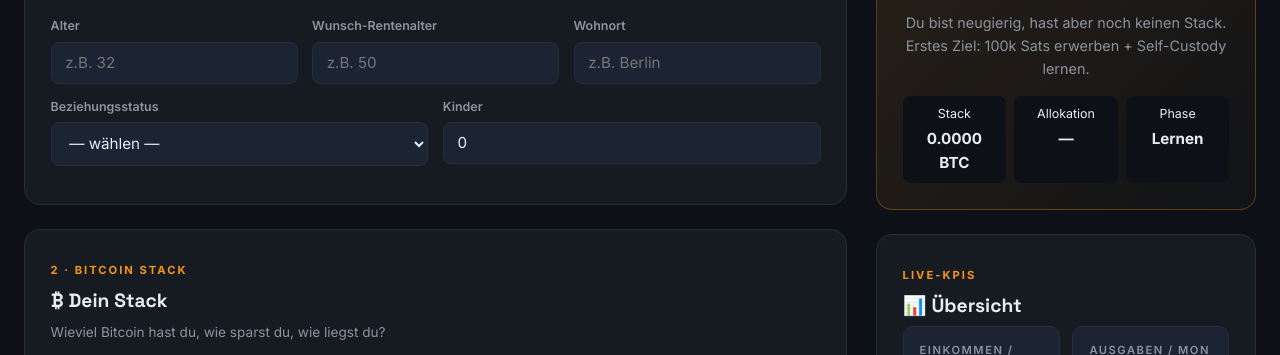
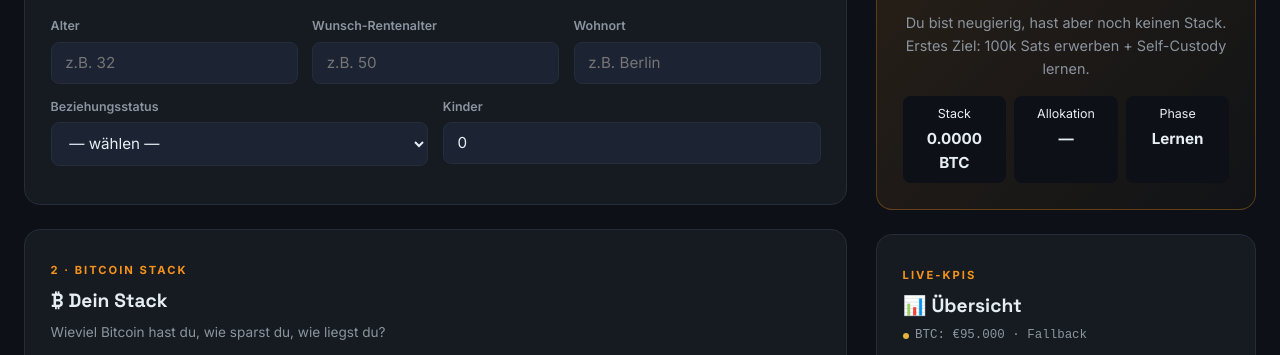
Before and after one commit to Daflaxl-BTC/SatoshiRetirement, a website: page finanzplan.html in a window 1280 px wide. Shown: the part 572-927 px from the top of the page. Drawn offline with Linux system fonts and the light colour scheme; no server answers.

Commit message:
Live BTC price fetch in /finanzplan with CoinGecko + Coinbase + blockchain.info fallbacks
Replaces the hardcoded €95k fallback in aggregate() — the page now fetches
the current BTC/EUR price on load (same 3-API ladder used by index.html)
and writes it into plan.assumptions.btcPriceEur. Net Worth, the BTC value
in the KPI sub-line, and the archetype allocation all flow from that, so
the cockpit reflects today's market price instead of a stale constant.

- New live-price tag above the KPI grid: green dot + "BTC: €X · live ·
  CoinGecko" on success, yellow dot + "zuletzt bekannt"/"Fallback" otherwise.
- Last successful price persists in localStorage (assumptions.btcPriceEur
  + new btcPriceUpdatedAt timestamp), so reloads show the cached value
  immediately instead of "lädt …" while the API responds.
- Schema declares btcPriceUpdatedAt on defaultPlan for explicitness; existing
  Object.assign normalize already preserved it, this just documents the field.
- Fetch is non-blocking (fired after init()) so the UI never waits on the
  network. Failure path: cached value if available, else 95k floor.

Co-Authored-By: Claude Opus 4.7 (1M context) <noreply@anthropic.com>

```diff
--- a/finanzplan.html
+++ b/finanzplan.html
@@ -284,6 +284,22 @@
         .kpi .kpi-sub {
             font-size: 0.72rem; color: var(--text-dim); margin-top: 0.2rem;
         }
+        .live-price-tag {
+            font-size: 0.78rem;
+            color: var(--text-dim);
+            margin: 0 0 0.7rem;
+            font-family: 'JetBrains Mono', ui-monospace, monospace;
+            display: flex;
+            align-items: center;
+            gap: 0.4rem;
+        }
+        .live-price-tag .dot {
+            width: 6px; height: 6px; border-radius: 50%;
+            background: var(--text-dim);
+        }
+        .live-price-tag.live .dot { background: var(--green); box-shadow: 0 0 6px var(--green); }
+        .live-price-tag.fallback .dot { background: var(--yellow); }
+        .live-price-tag.live { color: var(--text); }
 
         /* ═══ ARCHETYPE ═══ */
         .archetype-card {
@@ -600,6 +616,10 @@
             <div class="card">
                 <span class="section-label">Live-KPIs</span>
                 <h2>📊 Übersicht</h2>
+                <div class="live-price-tag" id="livePriceTag" title="Aktueller BTC-Preis für Net-Worth- und Allokations-Berechnung">
+                    <span class="dot"></span>
+                    <span id="livePriceText">BTC: € — · lädt …</span>
+                </div>
                 <div class="kpi-grid" style="margin-bottom:0;">
                     <div class="kpi green"><div class="kpi-label">Einkommen / Mon</div><div class="kpi-val" id="kpiIncome">€0</div></div>
                     <div class="kpi red"><div class="kpi-label">Ausgaben / Mon</div><div class="kpi-val" id="kpiExpenses">€0</div></div>
@@ -1436,6 +1456,48 @@ function resetAll() {
 }
 
 // ═══════════════════════════════════════════════════════════════════════
+// LIVE-BTC-PREIS — CoinGecko + Fallback-APIs (gleiche Reihenfolge wie index.html)
+// ═══════════════════════════════════════════════════════════════════════
+const PRICE_APIS = [
+    { name: 'CoinGecko',    url: 'https://api.coingecko.com/api/v3/simple/price?ids=bitcoin&vs_currencies=eur', parse: d => d?.bitcoin?.eur },
+    { name: 'Coinbase',     url: 'https://api.coinbase.com/v2/exchange-rates?currency=BTC',                     parse: d => +d?.data?.rates?.EUR },
+    { name: 'Blockchain',   url: 'https://blockchain.info/ticker',                                              parse: d => d?.EUR?.last },
+];
+
+async function fetchLiveBtcEur() {
+    for (const api of PRICE_APIS) {
+        try {
+            const res = await fetch(api.url);
+            if (!res.ok) continue;
+            const data = await res.json();
+            const eur = api.parse(data);
+            if (Number.isFinite(eur) && eur > 0) {
+                plan.assumptions.btcPriceEur = eur;
+                plan.assumptions.btcPriceUpdatedAt = new Date().toISOString();
+                FP.savePlan(plan);
+                renderLivePriceTag(eur, api.name);
+                recompute();
+                return;
+            }
+        } catch (_) { /* nächste API */ }
+    }
+    // Alle Fallbacks gescheitert: zeige zuletzt persistierten oder 95k
+    const cached = plan.assumptions.btcPriceEur;
+    renderLivePriceTag(cached || 95000, cached ? 'cache' : 'fallback');
+}
+
+function renderLivePriceTag(price, source) {
+    const wrap = document.getElementById('livePriceTag');
+    const text = document.getElementById('livePriceText');
+    if (!wrap || !text) return;
+    const live = source && source !== 'fallback' && source !== 'cache';
+    wrap.classList.toggle('live', live);
+    wrap.classList.toggle('fallback', !live);
+    const label = live ? `live · ${source}` : (source === 'cache' ? 'zuletzt bekannt' : 'Fallback');
+    text.textContent = `BTC: ${fmtEur(price)} · ${label}`;
+}
+
+// ═══════════════════════════════════════════════════════════════════════
 // Re-render Sankey on resize
 // ═══════════════════════════════════════════════════════════════════════
 let _resizeTimer;
@@ -1446,6 +1508,13 @@ window.addEventListener('resize', () => {
 
 // GO
 init();
+// Falls ein zuvor gefetchter Preis im Plan steckt, sofort als „cache" anzeigen,
+// damit nicht „lädt …" steht, während die API antwortet.
+if (Number.isFinite(plan.assumptions.btcPriceEur) && plan.assumptions.btcPriceEur > 0) {
+    renderLivePriceTag(plan.assumptions.btcPriceEur, 'cache');
+}
+// Live-Preis nicht-blockierend nachladen — Plan-Recompute folgt automatisch.
+fetchLiveBtcEur();
 </script>
 
 </body>
--- a/js/finanzplan-schema.js
+++ b/js/finanzplan-schema.js
@@ -81,9 +81,10 @@
       assets:      { items: [] },
       liabilities: { items: [] },
       assumptions: {
-        cagr: 0.16,            // erwartete BTC-Rendite p.a.
-        withdrawalRate: 0.035, // sichere Entnahmerate
-        btcPriceEur: null,     // Live-Preis (informativ)
+        cagr: 0.16,                  // erwartete BTC-Rendite p.a.
+        withdrawalRate: 0.035,       // sichere Entnahmerate
+        btcPriceEur: null,           // Live-Preis (CoinGecko/Coinbase/Blockchain.info-Fallback)
+        btcPriceUpdatedAt: null,     // ISO-Timestamp der letzten Live-Preis-Aktualisierung
       },
     };
   }
```
